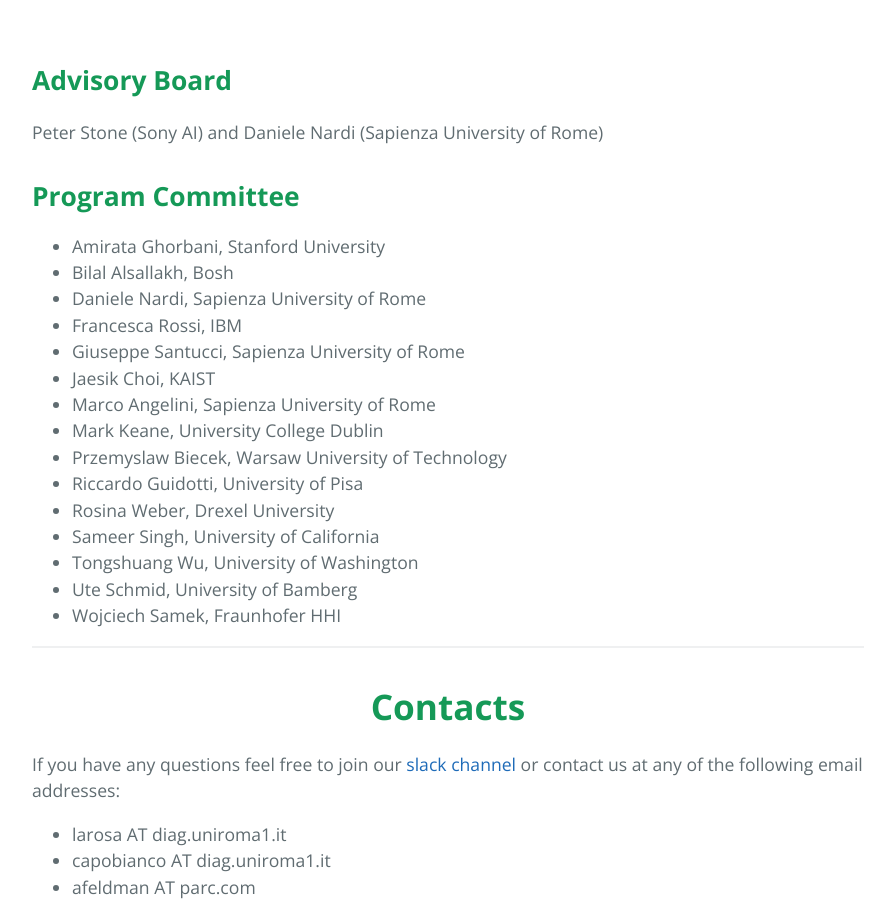
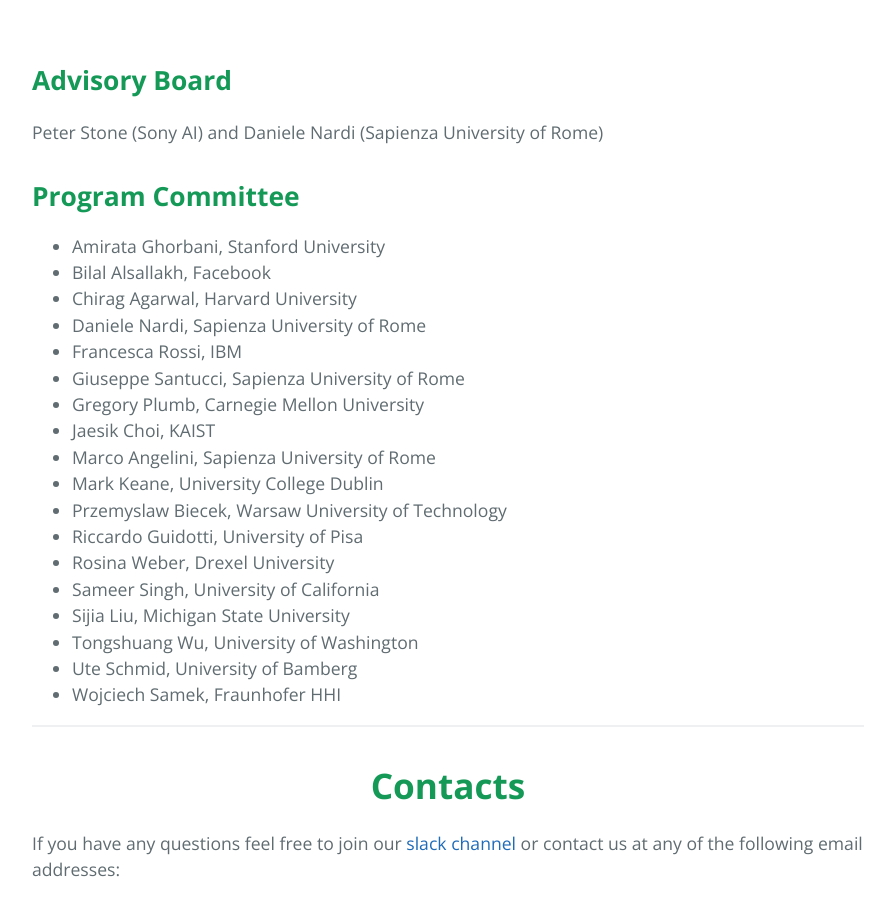
Before and after one commit to xai4debugging/xai4debugging.github.io, a Jekyll site: the page built from index.md, in a window 1280 px wide and 900 px high, scrolled down 5474 px. Shown: the whole window, without its empty margins (192-1087 px from the left). Built offline with Jekyll 4.4.1, drawn with Linux system fonts in a browser that asks for light colours.

Commit message:
added committee members

```diff
--- a/index.md
+++ b/index.md
@@ -265,10 +265,12 @@ Peter Stone (Sony AI) and Daniele Nardi (Sapienza University of Rome)
 
 ## **Program Committee**
 - Amirata Ghorbani, Stanford University
-- Bilal Alsallakh, Bosh
+- Bilal Alsallakh, Facebook
+- Chirag Agarwal, Harvard University
 - Daniele Nardi, Sapienza University of Rome
 - Francesca Rossi, IBM
 - Giuseppe Santucci, Sapienza University of Rome
+- Gregory Plumb, Carnegie Mellon University
 - Jaesik Choi, KAIST
 - Marco Angelini, Sapienza University of Rome
 - Mark Keane, University College Dublin
@@ -276,6 +278,7 @@ Peter Stone (Sony AI) and Daniele Nardi (Sapienza University of Rome)
 - Riccardo Guidotti, University of Pisa
 - Rosina Weber, Drexel University
 - Sameer Singh, University of California
+- Sijia Liu, Michigan State University
 - Tongshuang Wu, University of Washington
 - Ute Schmid, University of Bamberg
 - Wojciech Samek, Fraunhofer HHI
```
